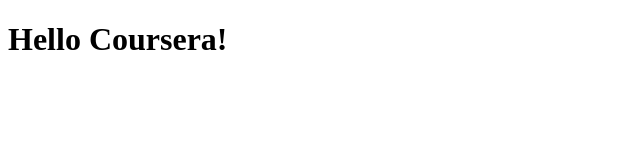
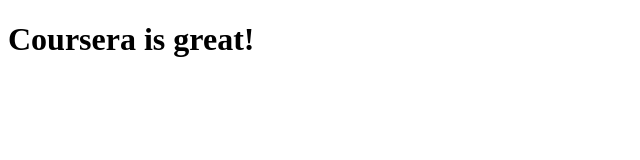
Before and after one commit to natalieanneink/coursera-test, a plain HTML site: page site/Index.html in a window 1280 px wide. Shown: the whole page, without its empty margins (0-640 px from the left). Drawn offline with Linux system fonts and the light colour scheme.

Commit message:
My Second Page

```diff
--- a/site/Index.html
+++ b/site/Index.html
@@ -4,6 +4,6 @@
 	<title>Hello Coursera!</title>
 </head>
 <body>
-<h1>Hello Coursera!</h1>
+<h1>Coursera is great!</h1>
 </body>
 </html>
```
